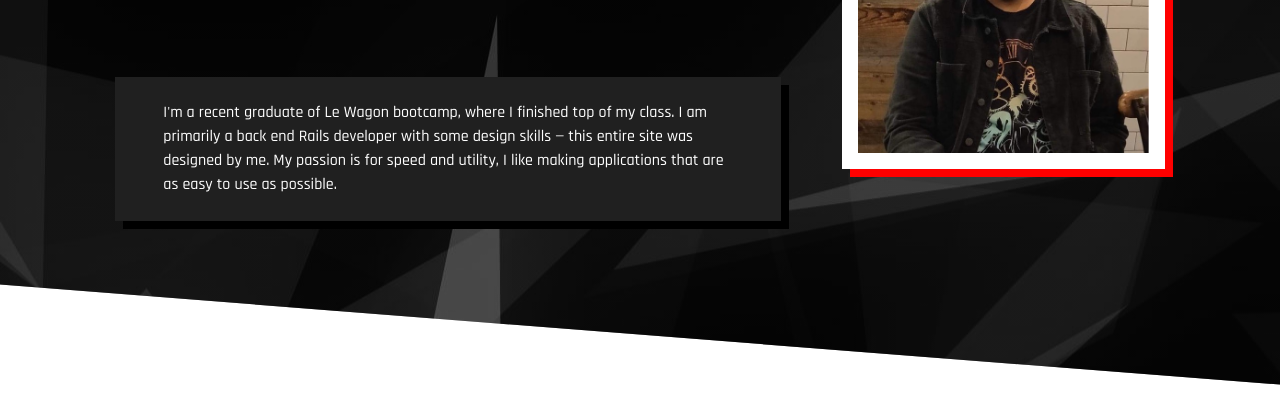
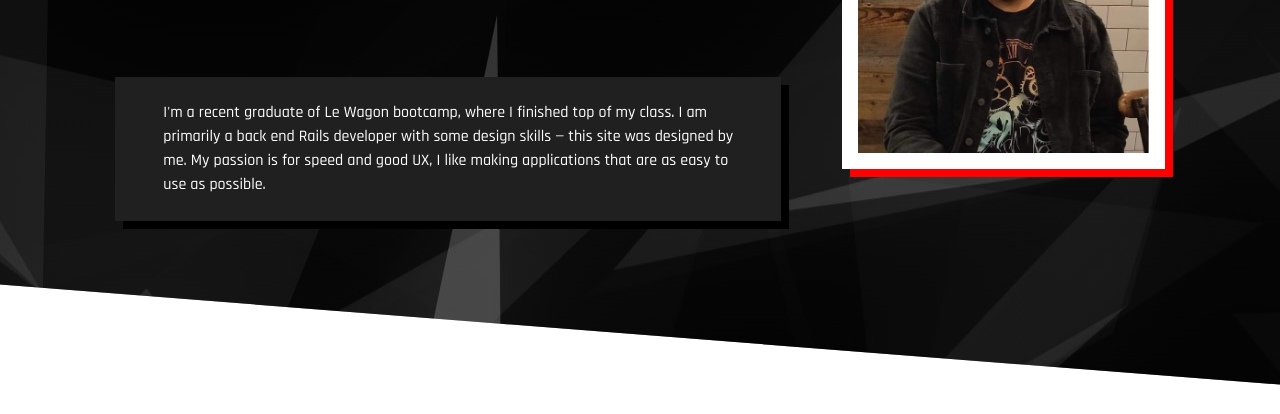
Before and after one commit to farisalamin/farisalamin.github.io, a plain HTML site: page index.html in a window 1280 px wide. Shown: the part 386-800 px from the top of the page. Drawn offline with Linux system fonts and the light colour scheme.

Commit message:
small change to intro paragraph

```diff
--- a/index.html
+++ b/index.html
@@ -34,7 +34,7 @@
         <div class="intro">
           <h1 class="mb-5">Hi, I'm <span class="red-highlight">Faris Alamin</span></h1>
           <h1 class="mb-5 ml-5">a <span class="green-highlight ml-2">Full Stack Web Developer</span></h1>
-          <p class="mt-5 py-4 px-5">I'm a recent graduate of Le Wagon bootcamp, where I finished top of my class. I am primarily a back end Rails developer with some design skills — this entire site was designed by me. My passion is for speed and utility, I like making applications that are as easy to use as possible.</p>
+          <p class="mt-5 py-4 px-5">I'm a recent graduate of Le Wagon bootcamp, where I finished top of my class. I am primarily a back end Rails developer with some design skills — this site was designed by me. My passion is for speed and good UX, I like making applications that are as easy to use as possible.</p>
         </div>
 
         <div class="frame align-self-start p-3 position-relative d-inline-block red-highlight">
```
